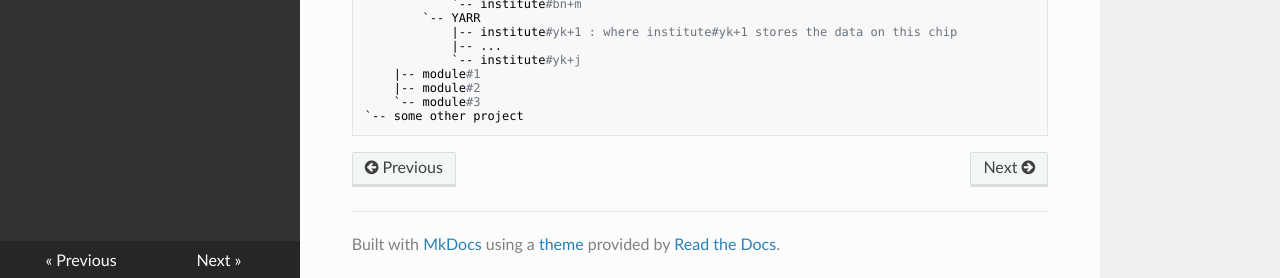
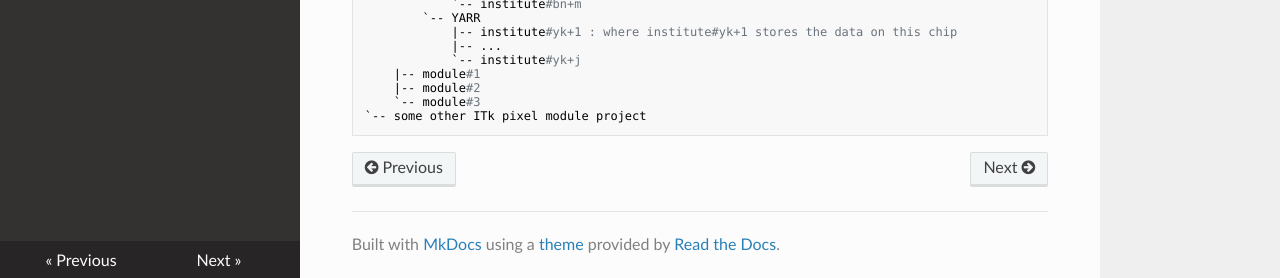
Before and after one commit to lime86/TravellingModule, an MkDocs documentation site: the page built from docs/datastorage.md, in a window 1280 px wide and 1398 px high. Shown: the part 1117-1395 px from the top of the window. Built offline with MkDocs 1.6.1, drawn with Linux system fonts in a browser that asks for light colours; nearby versions of some CDN libraries; old or Windows-style settings are respelled for this version of MkDocs.

Commit message:
cosmetics

````diff
--- a/docs/datastorage.md
+++ b/docs/datastorage.md
@@ -57,5 +57,5 @@ Folder structure:
     |-- module#1
     |-- module#2
     `-- module#3
-`-- some other project
+`-- some other ITk pixel module project
 ```
````
